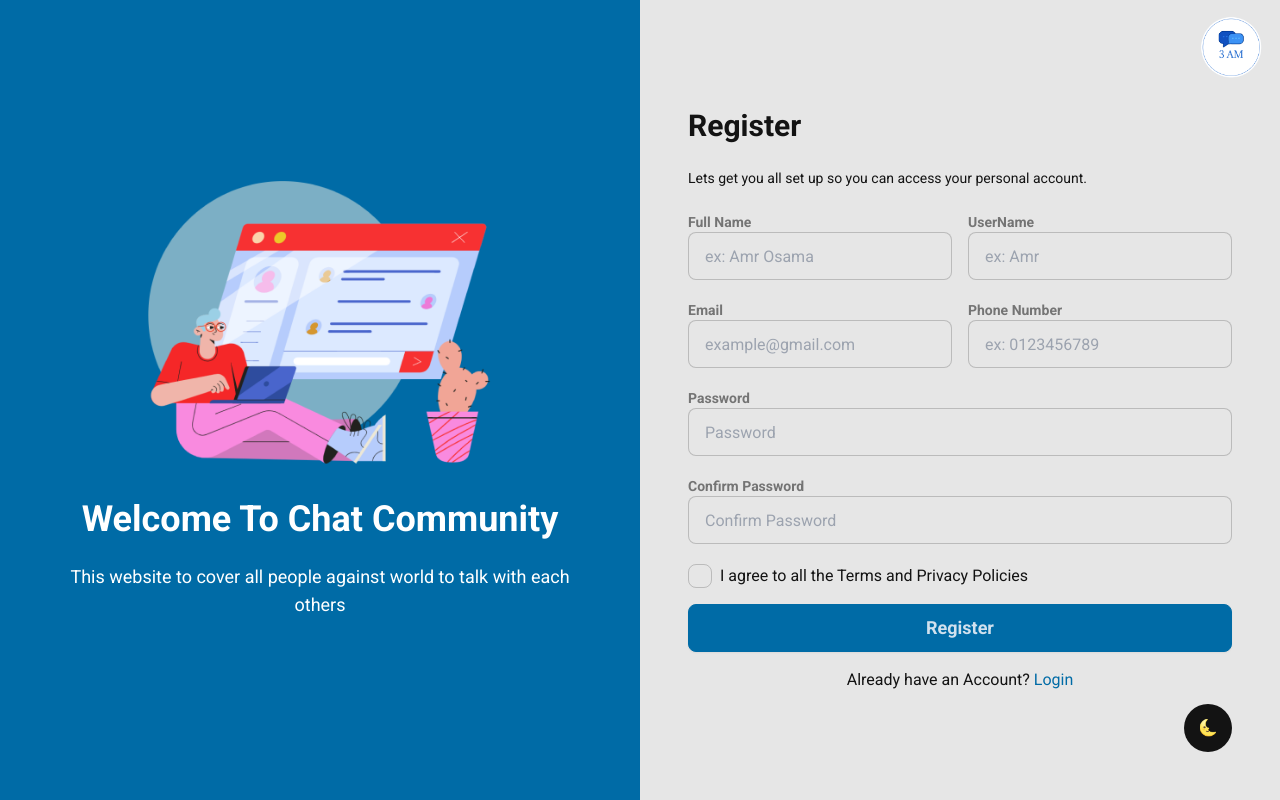
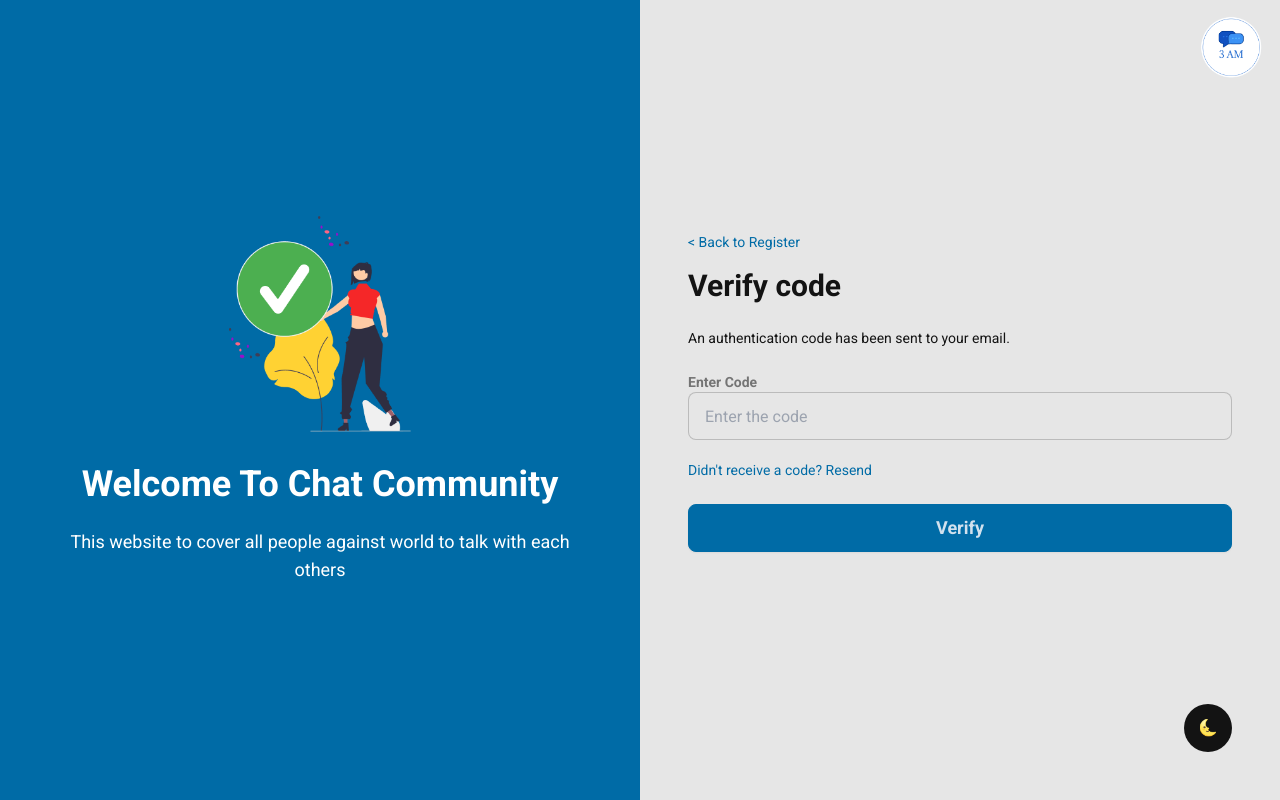
Before and after one commit to Amr3011/Chat_3am_Frontend, a React (Vite) app: page /verify in a window 1280 px wide. Built offline with nearby package versions, Linux system fonts and the light colour scheme.

Commit message:
Make VerifyEmail form

```diff
--- a/src/App.jsx
+++ b/src/App.jsx
@@ -1,13 +1,13 @@
-import Register from './Pages/Register';
+//import Register from './Pages/Register';
 import ThemeToggler from './components/inputs/ThemeToggler';
+import VerifyEmail from './Pages/VerifyEmail';
 //import Login from './Pages/Login';
 
 
 export default function App() {
   return <main>
 
-
-    <Register />
+    <VerifyEmail/>
     <ThemeToggler />
 
   </main>;
--- /dev/null
+++ b/src/Pages/VerifyEmail.jsx
@@ -0,0 +1,46 @@
+import logo from '../assets/Logo.png';
+import leftImage from '../assets/Verify_photo.png';
+
+const VerifyEmail = () => {
+  return (
+    <div className="min-h-screen flex flex-col lg:flex-row bg-base-100">
+      {/* Left side (Welcome message with image) */}
+      <div className="flex w-full lg:w-1/2 bg-primary p-8 lg:p-12 text-white justify-center items-center">
+        <div className="flex flex-col justify-center items-center w-full">
+          <img src={leftImage} alt="Welcome Image" className="w-1/2 lg:w-1/3 mb-6 lg:mb-8" />
+          <h1 className="text-2xl lg:text-4xl font-bold mb-4 lg:mb-6 text-center">Welcome To Chat Community</h1>
+          <p className="text-sm lg:text-lg text-center">This website to cover all people against world to talk with each others</p>
+        </div>
+      </div>
+
+      {/* Right side (Verify code form) */}
+      <div className="w-full lg:w-1/2 flex flex-col justify-center p-6 lg:p-12 relative">
+        {/* Logo */}
+        <div className="absolute top-0 right-0 mt-4 mr-4">
+          <img src={logo} alt="Logo" className="w-10 lg:w-16" />
+        </div>
+
+        {/* Back to Register link */}
+        <a href="#" className="text-sm text-primary hover:underline mb-4">&lt; Back to Register</a>
+
+        {/* Form */}
+        <h2 className="text-2xl lg:text-3xl font-bold mb-4 lg:mb-6">Verify code</h2>
+        <p className="text-sm mb-4 lg:mb-6">An authentication code has been sent to your email.</p>
+
+        <div className="mb-5">
+          <label className="block text-sm font-semibold text-neutral">Enter Code</label>
+          <input type="text" placeholder="Enter the code" className="input input-bordered w-full" />
+        </div>
+
+        <div className="flex items-center justify-between mb-6">
+          <a href="#" className="text-sm text-primary hover:underline">Didn&apos;t receive a code? Resend</a>
+        </div>
+
+        {/* Verify Button */}
+        <button className="btn btn-primary w-full h-12 text-lg mb-4">Verify</button>
+      </div>
+    </div>
+  );
+};
+
+export default VerifyEmail;
```
Also changed, not shown: src/assets/Verify_photo.png (added).
